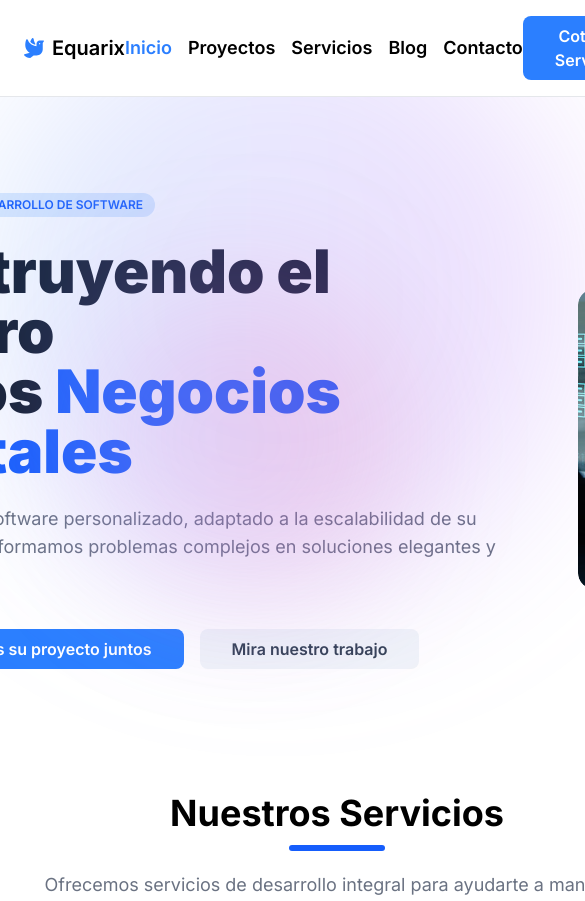
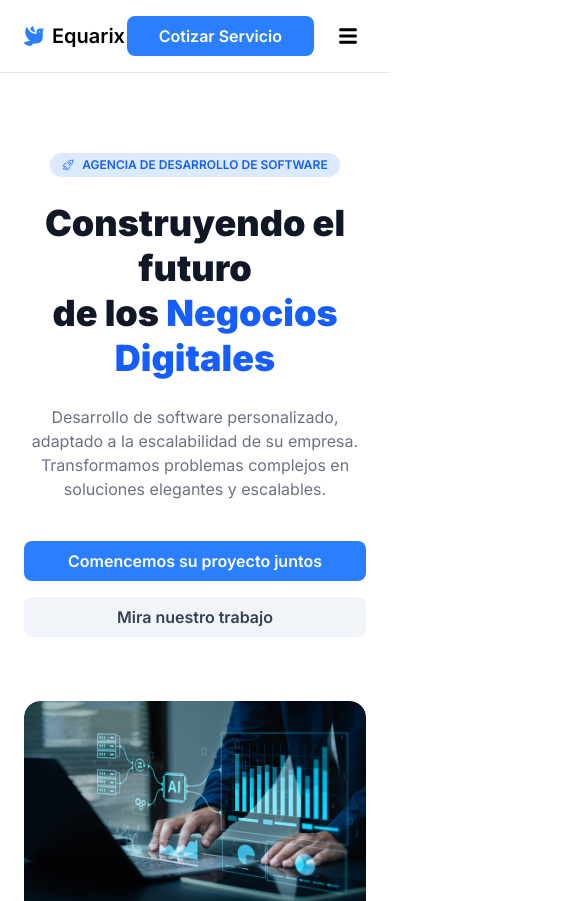
Before and after one commit to Equarix/rosadita-front, a Next.js app: page / in a window 390 px wide. Shown: the top 901 px of the page, 585 px wide, since content can reach past the window. Built offline with nearby package versions, Linux system fonts and the light colour scheme.

Commit message:
feat: improve header responsiveness and layout, add useWidth hook

```diff
--- a/src/app/contacto/page.tsx
+++ b/src/app/contacto/page.tsx
@@ -4,7 +4,7 @@ import { CiLock } from "react-icons/ci";
 export default function page() {
   return (
     <div className="flex flex-col">
-      <section className="relative w-full py-24 flex items-center justify-center overflow-hidden">
+      <section className="relative w-full z-1 py-24 flex items-center justify-center overflow-hidden">
         <img
           src="/images/contacto.png"
           alt="Equipo trabajando"
--- a/src/components/layout/footer/Footer.tsx
+++ b/src/components/layout/footer/Footer.tsx
@@ -5,10 +5,10 @@ import CharCircle from "@/components/ui/char-circle/CharCircle";
 
 export default function Footer() {
   return (
-    <footer className="flex z-10 relative items-center justify-between w-full py-12 px-6 bg-white">
+    <footer className="flex flex-col md:flex-row z-10 relative items-start justify-between w-full py-8 px-6 bg-white">
       <span className="border-footer" />
 
-      <section className="flex flex-col gap-y-3.5">
+      <section className="flex flex-col gap-y-3.5 py-12 ">
         <span className="flex items-center gap-2 font-semibold text-xl">
           <FaDove className="text-blue-500" />
           Equarix
@@ -19,8 +19,7 @@ export default function Footer() {
           Construimos el futuro digital, línea de código a línea.
         </p>
       </section>
-
-      <section className="grid grid-cols-3 gap-16">
+      <section className="grid grid-cols-1 md:grid-cols-3 gap-16">
         <div className="flex flex-col gap-3">
           <h3 className="font-semibold text-lg">Servicios</h3>
           <Link href="#">Desarrollo Web</Link>
--- a/src/components/layout/header/Header.tsx
+++ b/src/components/layout/header/Header.tsx
@@ -1,17 +1,39 @@
-import { FaDove } from "react-icons/fa6";
-import HeaderLinks from "./HeaderLinks";
+"use client";
+import { FaDove, FaBars } from "react-icons/fa";
 import Button from "@/components/ui/button/Button";
+import { HeaderLinks } from "./HeaderLinks";
+import { useResponsiveHeader } from "../header/useResponsiveHeader";
+
 export default function Header() {
+  const { isDesktop, open, toggleMenu, closeMenu } = useResponsiveHeader();
+
   return (
-    <header className="flex z-10 w-full py-4 px-6 justify-between border-b border-gray-200 bg-white">
+    <header className="relative flex z-10 w-full py-4 px-6 justify-between items-center border-b border-gray-200 bg-white">
       <span className="flex items-center gap-2 font-semibold text-xl">
         <FaDove className="text-blue-500" />
         Equarix
       </span>
 
-      <HeaderLinks />
+      {isDesktop && <HeaderLinks />}
 
-      <Button>Cotizar Servicio</Button>
+      <div className="flex items-center gap-4">
+        <Button>Cotizar Servicio</Button>
+
+        {!isDesktop && (
+          <button
+            onClick={toggleMenu}
+            className="p-2 rounded-md hover:bg-gray-100 transition"
+          >
+            <FaBars className="text-xl" />
+          </button>
+        )}
+      </div>
+
+      {!isDesktop && open && (
+        <div className="absolute z-500 top-full right-6 mt-3 w-56 rounded-xl bg-white shadow-lg border border-gray-200 p-4">
+          <HeaderLinks vertical />
+        </div>
+      )}
     </header>
   );
 }
--- a/src/components/layout/header/HeaderLinks.tsx
+++ b/src/components/layout/header/HeaderLinks.tsx
@@ -1,43 +1,33 @@
 "use client";
-
-import cx from "@/utils/cx";
 import Link from "next/link";
 import { usePathname } from "next/navigation";
+import cx from "@/utils/cx";
 
 const navLinks = [
-  {
-    href: "/",
-    label: "Inicio",
-  },
-  {
-    href: "/proyectos",
-    label: "Proyectos",
-  },
-  {
-    href: "/servicios",
-    label: "Servicios",
-  },
-  {
-    href: "/blog",
-    label: "Blog",
-  },
-  {
-    href: "/contacto",
-    label: "Contacto",
-  },
+  { href: "/", label: "Inicio" },
+  { href: "/proyectos", label: "Proyectos" },
+  { href: "/servicios", label: "Servicios" },
+  { href: "/blog", label: "Blog" },
+  { href: "/contacto", label: "Contacto" },
 ];
 
-export default function HeaderLinks() {
-  const pathName = usePathname();
+export function HeaderLinks({ vertical = false }) {
+  const pathname = usePathname();
+
   return (
-    <nav className="flex items-center gap-4 text-lg">
+    <nav
+      className={cx(
+        "flex gap-4 font-semibold",
+        vertical ? "flex-col text-base" : "items-center text-lg",
+      )}
+    >
       {navLinks.map((link) => (
         <Link
+          key={link.href}
           href={link.href}
-          key={link.href}
           className={cx(
-            "hover:text-blue-500 transition-colors font-semibold",
-            pathName === link.href && "text-blue-500"
+            "hover:text-blue-500 transition-colors",
+            pathname === link.href && "text-blue-500",
           )}
         >
           {link.label}
--- /dev/null
+++ b/src/components/layout/header/useResponsiveHeader.tsx
@@ -0,0 +1,24 @@
+import { useState } from "react";
+import { useWidth } from "@/hooks/useWidth";
+
+export function useResponsiveHeader() {
+  const width = useWidth();
+  const [open, setOpen] = useState(false);
+
+  const isDesktop = width >= 1080;
+
+  function toggleMenu() {
+    setOpen((prev) => !prev);
+  }
+
+  function closeMenu() {
+    setOpen(false);
+  }
+
+  return {
+    isDesktop,
+    open,
+    toggleMenu,
+    closeMenu,
+  };
+}
--- /dev/null
+++ b/src/hooks/useWidth.ts
@@ -0,0 +1,21 @@
+import { useEffect, useState } from "react";
+
+export function useWidth() {
+  const [width, setWidth] = useState<number>(
+    typeof window !== "undefined" ? window.innerWidth : 0,
+  );
+
+  useEffect(() => {
+    function handleResize() {
+      setWidth(window.innerWidth);
+    }
+
+    window.addEventListener("resize", handleResize);
+
+    return () => {
+      window.removeEventListener("resize", handleResize);
+    };
+  }, []);
+
+  return width;
+}
--- a/src/modules/home/hero/HeroHome.tsx
+++ b/src/modules/home/hero/HeroHome.tsx
@@ -4,35 +4,33 @@ import { IoRocketOutline } from "react-icons/io5";
 
 export default function HeroHome() {
   return (
-    <div className="relative max-w-8xl mx-auto px-1 py-24 flex flex-col items-center justify-center">
-      <span className="size-150 rounded-full bg-linear-to-r from-[#60A5FA]/20 to-[#A855F7]/20 blur-[80px] absolute top-0 right-1/7 -translate-y-25" />
-      <span className="size-80 rounded-full block absolute bg-linear-to-r from-[#C084FC]/20 to-[#EC4899]/20 blur-3xl left-0 translate-x-1/4" />
+    <div className="relative max-w-7xl mx-auto px-6 py-20 lg:py-24 flex flex-col items-center justify-center">
+      <span className="hidden md:block size-150 rounded-full bg-gradient-to-r from-[#60A5FA]/20 to-[#A855F7]/20 blur-[80px] absolute top-0 right-1/4 -translate-y-24" />
+      <span className="hidden md:block size-80 rounded-full absolute bg-gradient-to-r from-[#C084FC]/20 to-[#EC4899]/20 blur-3xl left-0 translate-x-1/4" />
 
-      <div className="flex items-center gap-16">
-        <div className="max-w-2xl">
+      <div className="flex flex-col lg:flex-row items-center gap-12 lg:gap-16">
+        <div className="max-w-xl text-center lg:text-left">
           <span className="inline-flex items-center gap-2 px-3 py-1 rounded-full bg-blue-100 text-blue-600 text-xs font-semibold mb-6">
             <IoRocketOutline /> AGENCIA DE DESARROLLO DE SOFTWARE
           </span>
 
-          <h1 className="text-6xl font-inter font-black text-gray-900">
-            Contruyendo el futuro <br />
+          <h1 className="text-4xl sm:text-5xl lg:text-6xl font-inter font-black text-gray-900 leading-tight">
+            Construyendo el futuro <br />
             de los <span className="text-blue-600">Negocios Digitales</span>
           </h1>
 
-          <p className="py-6 text-gray-500 text-lg">
+          <p className="py-6 text-gray-500 text-base sm:text-lg">
             Desarrollo de software personalizado, adaptado a la escalabilidad de
             su empresa. Transformamos problemas complejos en soluciones
             elegantes y escalables.
           </p>
 
-          <div className="py-4 flex gap-4">
+          <div className="py-4 flex flex-col sm:flex-row gap-4 justify-center lg:justify-start">
             <Button>Comencemos su proyecto juntos</Button>
-
             <Button variant="secondary">Mira nuestro trabajo</Button>
           </div>
         </div>
-
-        <div className="relative w-120 h-75 rounded-2xl overflow-hidden hover:shadow-2xl transition ">
+        <div className="relative w-full max-w-md lg:max-w-none lg:w-[480px] lg:h-[300px] h-[220px] rounded-2xl overflow-hidden hover:shadow-2xl transition">
           <Image
             src="/images/portada.jpg"
             alt="Portada"
```
